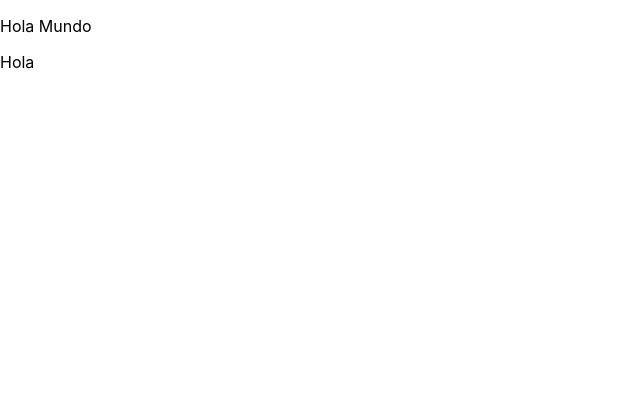
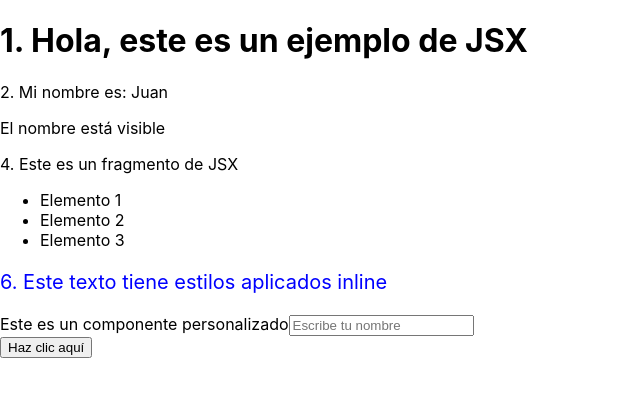
Before and after one commit to ArturoSanchezRomero/curso-basico-react, a React (Create React App) app: page / in a window 1280 px wide. Shown: the top 396 px of the page, without its empty margins (0-640 px from the left). Built offline with nearby package versions, Linux system fonts and the light colour scheme.

Commit message:
Diferentes tipos de jsx

```diff
--- a/src/App.js
+++ b/src/App.js
@@ -1,14 +1,10 @@
+import TiposDeJSX from "./components/Estructuras";
 import MiComponente from "./components/MiComponente";
 
 function App() {
 
   return (
-    <div >
-      <p>
-        Hola Mundo
-      </p>
-      <MiComponente />
-    </div>
+    <TiposDeJSX />
   );
 }
 
--- /dev/null
+++ b/src/components/Estructuras.js
@@ -0,0 +1,56 @@
+// Componente personalizado
+const ComponentePersonalizado = () => <span>Este es un componente personalizado</span>;
+
+function TiposDeJSX() {
+  const nombre = "Juan";
+  const mostrarNombre = true;
+  const lista = ["Elemento 1", "Elemento 2", "Elemento 3"];
+  const estilo = {
+    color: 'blue',
+    fontSize: '20px',
+  };
+
+  return (
+    <div>
+      {/* 1. Texto simple */}
+      <h1>1. Hola, este es un ejemplo de JSX</h1>
+
+      {/* 2. Expresión con una variable */}
+      <p>2. Mi nombre es: {nombre}</p>
+
+      {/* 3. Operador ternario */}
+      <p>{mostrarNombre ? "El nombre está visible" : "El nombre no está visible"}</p>
+
+      {/* 4. Fragmento */}
+      <>
+        <p>4. Este es un fragmento de JSX</p>
+      </>
+
+      {/* 5. Mapeo de una lista */}
+      <ul>
+        {lista.map((elemento, index) => (
+          <li key={index}>{elemento}</li>
+        ))}
+      </ul>
+
+      {/* 6. Aplicación de estilos inline */}
+      <p style={estilo}>6. Este texto tiene estilos aplicados inline</p>
+
+      {/* 7. Uso de un componente personalizado */}
+      <ComponentePersonalizado />
+
+      {/* 8. Comentarios dentro de JSX */}
+      {/* Este es un comentario en JSX */}
+
+      {/* 9. Atributos condicionales */}
+      <input type="text" placeholder={mostrarNombre ? "Escribe tu nombre" : "Nombre oculto"} />
+
+      <br />
+
+      {/* 10. Uso de eventos */}
+      <button onClick={() => alert("¡Hola desde un evento!")}>Haz clic aquí</button>
+    </div>
+  );
+}
+
+export default TiposDeJSX;
```
